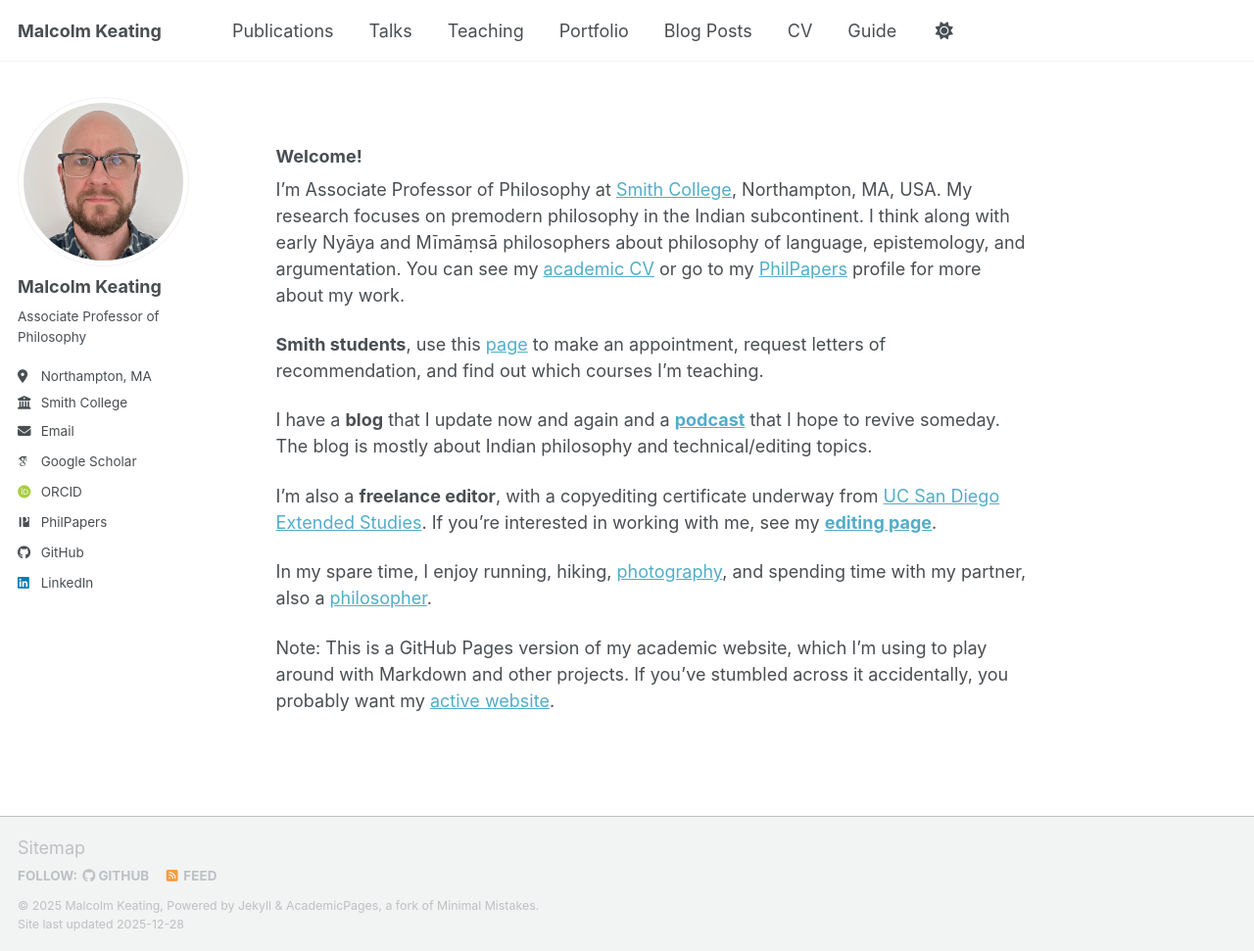
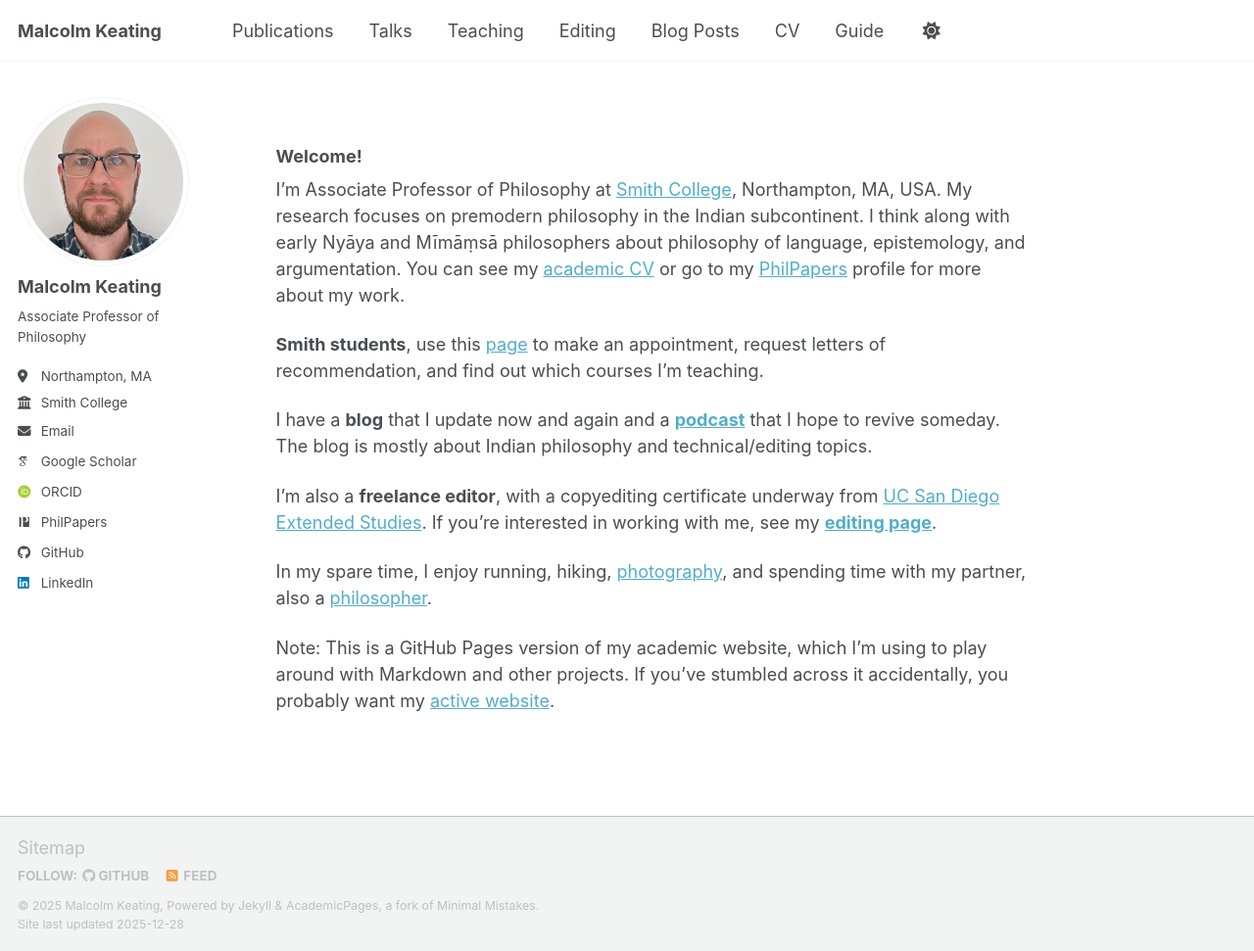
Before and after one commit to malcolmkeating/malcolmkeating.github.io, a Jekyll site: the page built from _pages/about.md, in a window 1280 px wide and 971 px high. Shown: the whole window at 98% size. Built offline with Jekyll 4.4.1, drawn with Linux system fonts in a browser that asks for light colours; some web fonts are replaced; a script bundle is joined from its source files by our own code; library files that are not in the unit come from our copies.

Commit message:
Update navigation.yml

```diff
--- a/_data/navigation.yml
+++ b/_data/navigation.yml
@@ -17,8 +17,8 @@ main:
   - title: "Teaching"
     url: /teaching/
 
-  - title: "Portfolio"
-    url: /portfolio/
+  - title: "Editing"
+    url: /editing/
 
   - title: "Blog Posts"
     url: /year-archive/
```
